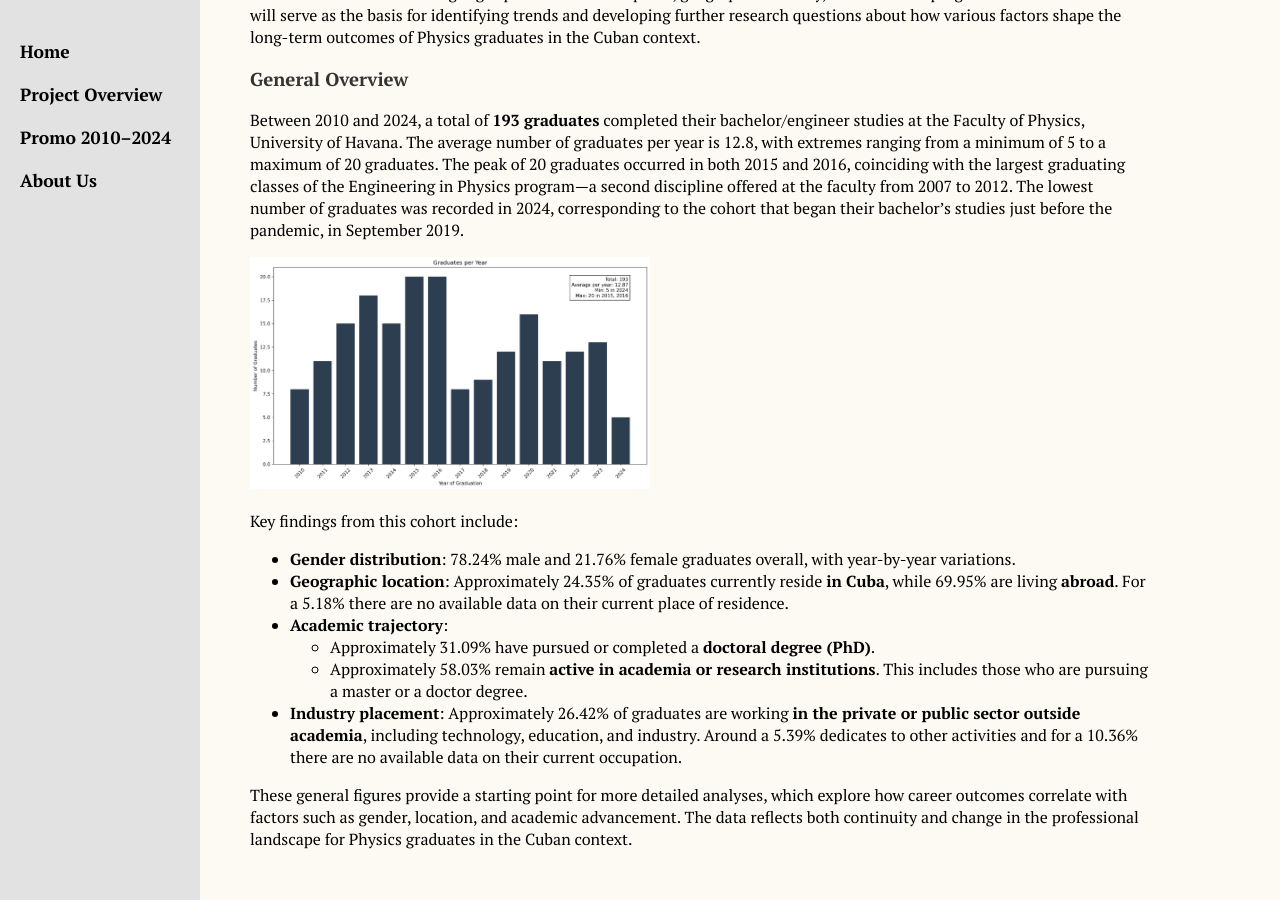
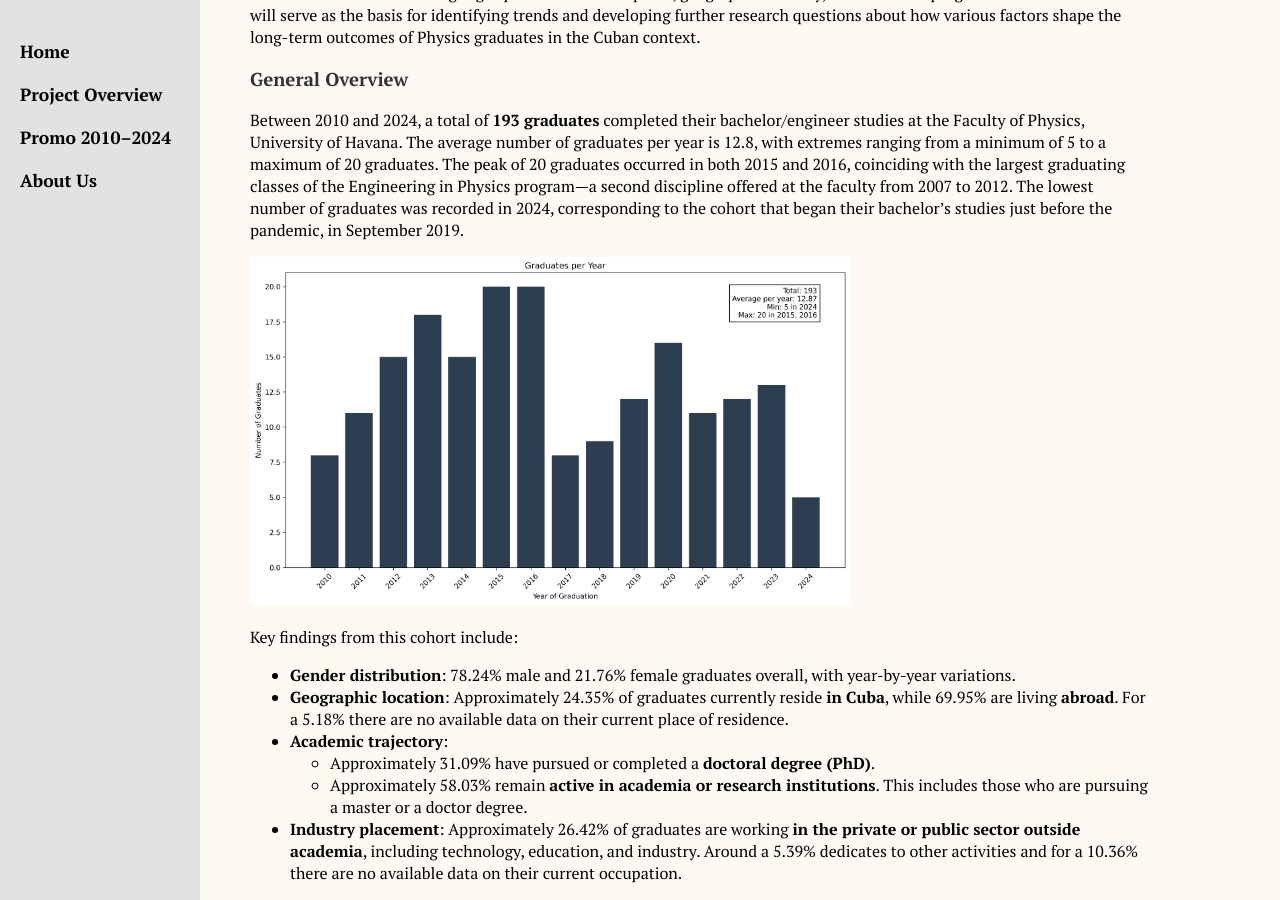
Before and after one commit to Gretica/Tracking_Cuban_Physicists, a Jekyll site: the page built from Promo_2010_2024.md, in a window 1280 px wide and 900 px high, scrolled down 500 px. Built offline with Jekyll 4.4.1, drawn with Linux system fonts in a browser that asks for light colours.

Commit message:
Update Promo_2010_2024.md

```diff
--- a/Promo_2010_2024.md
+++ b/Promo_2010_2024.md
@@ -21,7 +21,7 @@ These breakdowns aim to highlight patterns in career paths, geographic mobility,
 
 Between 2010 and 2024, a total of **193 graduates** completed their bachelor/engineer studies at the Faculty of Physics, University of Havana. The average number of graduates per year is 12.8, with extremes ranging from a minimum of 5 to a maximum of 20 graduates. The peak of 20 graduates occurred in both 2015 and 2016, coinciding with the largest graduating classes of the Engineering in Physics program—a second discipline offered at the faculty from 2007 to 2012. The lowest number of graduates was recorded in 2024, corresponding to the cohort that began their bachelor's studies just before the pandemic, in September 2019.
 
-<img src="{{ site.baseurl }}/assets/images/Promo_2010_2024/graduates_per_year.png" alt="Figure 1 – Graduates by Year" style="width: 70%; max-width: 400px;" />
+<img src="{{ site.baseurl }}/assets/images/Promo_2010_2024/graduates_per_year.png" alt="Figure 1 – Graduates by Year" style="width: 70%; max-width: 600px;" />
 
 Key findings from this cohort include:
 
```
